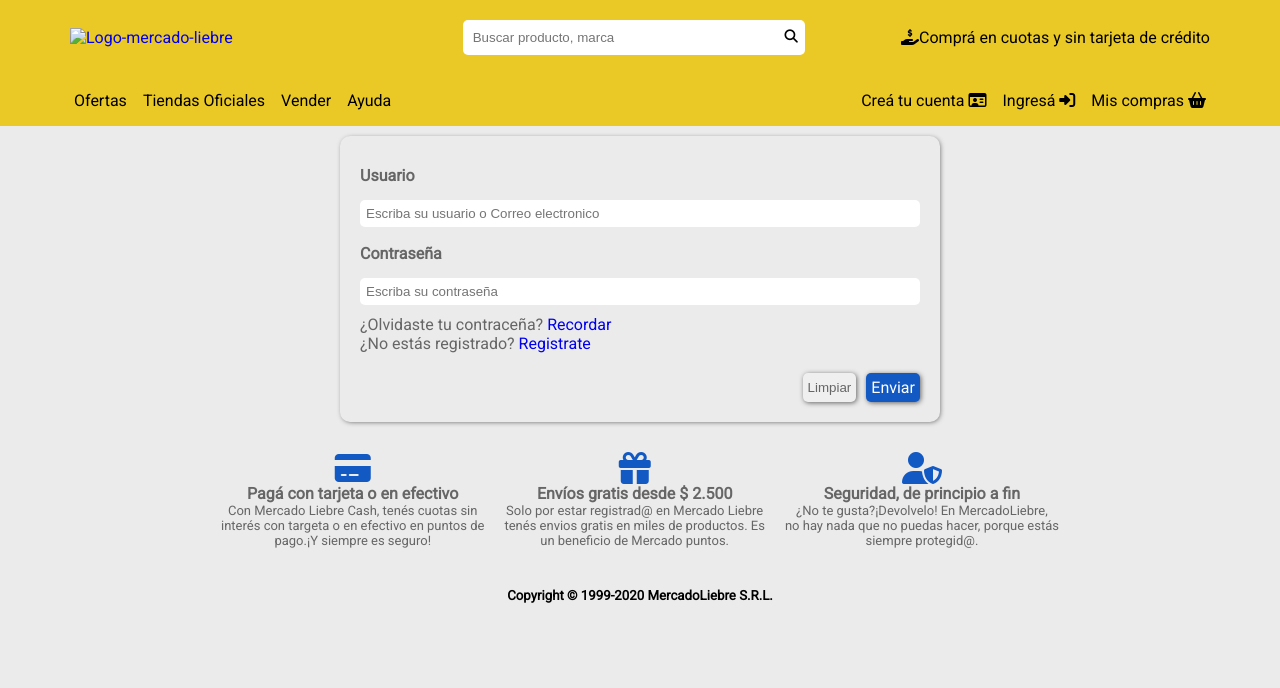
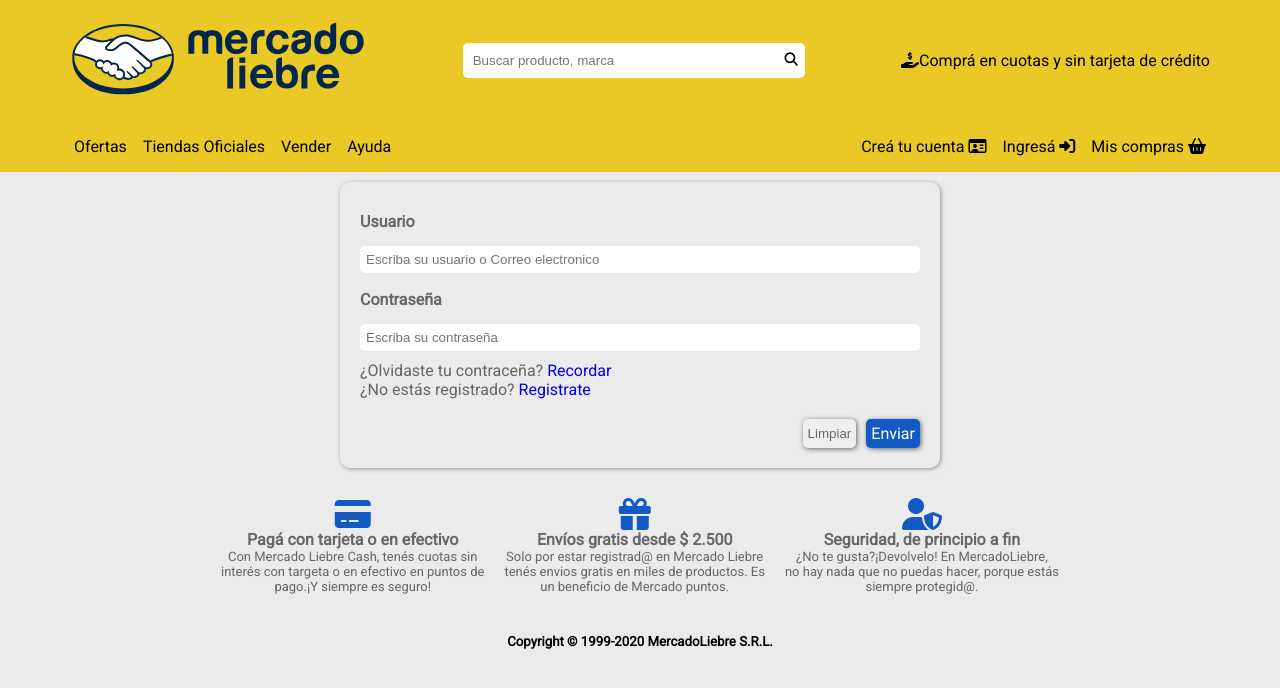
Before and after one commit to EricMartinez07/TP-Mercado-Liebre, a website: page views/login.html in a window 1280 px wide. Drawn offline with Linux system fonts and the light colour scheme.

Commit message:
arreglos

```diff
--- a/views/login.html
+++ b/views/login.html
@@ -14,7 +14,7 @@
     <header class="header">
 
         <div class="top-bar">
-            <a href="/" class="mp-logo"><img src="/img/logo-mercado-liebre.svg" alt="Logo-mercado-liebre"></a>
+            <a href="/" class="mp-logo"><img src="/images/logo-mercado-liebre.svg" alt="Logo-mercado-liebre"></a>
 
             <div class="searchbar">
                 <form action="">
```
Also changed, not shown: views/register.html (+1 -1 lines).
